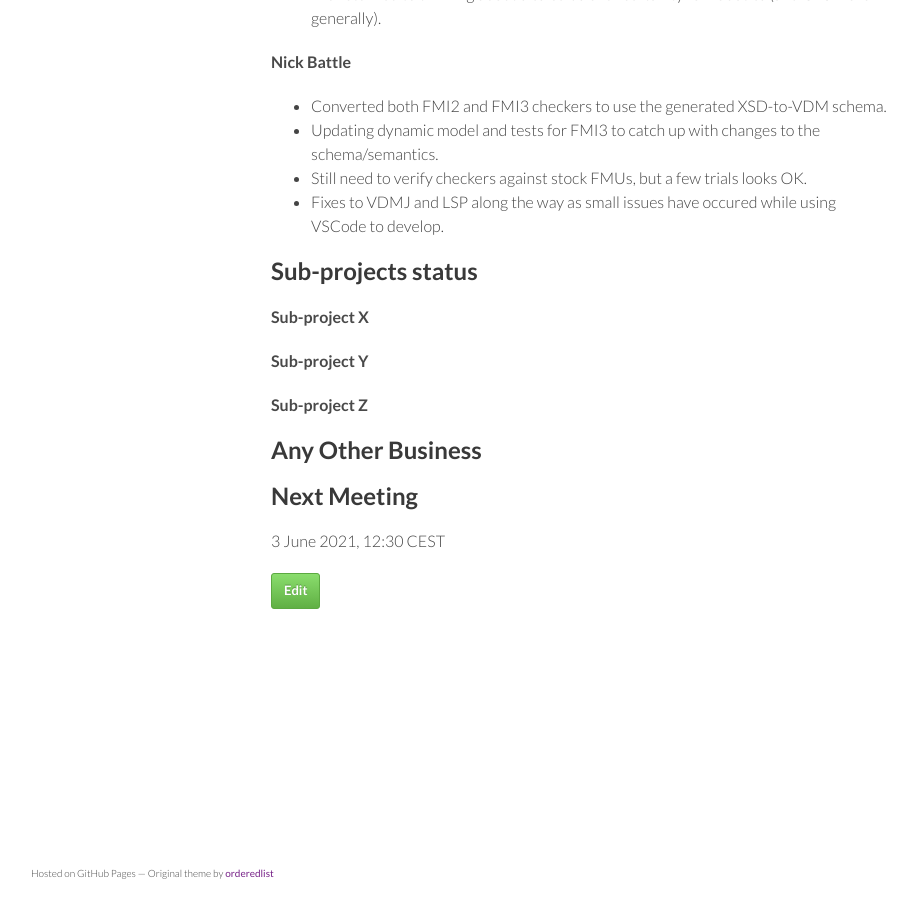
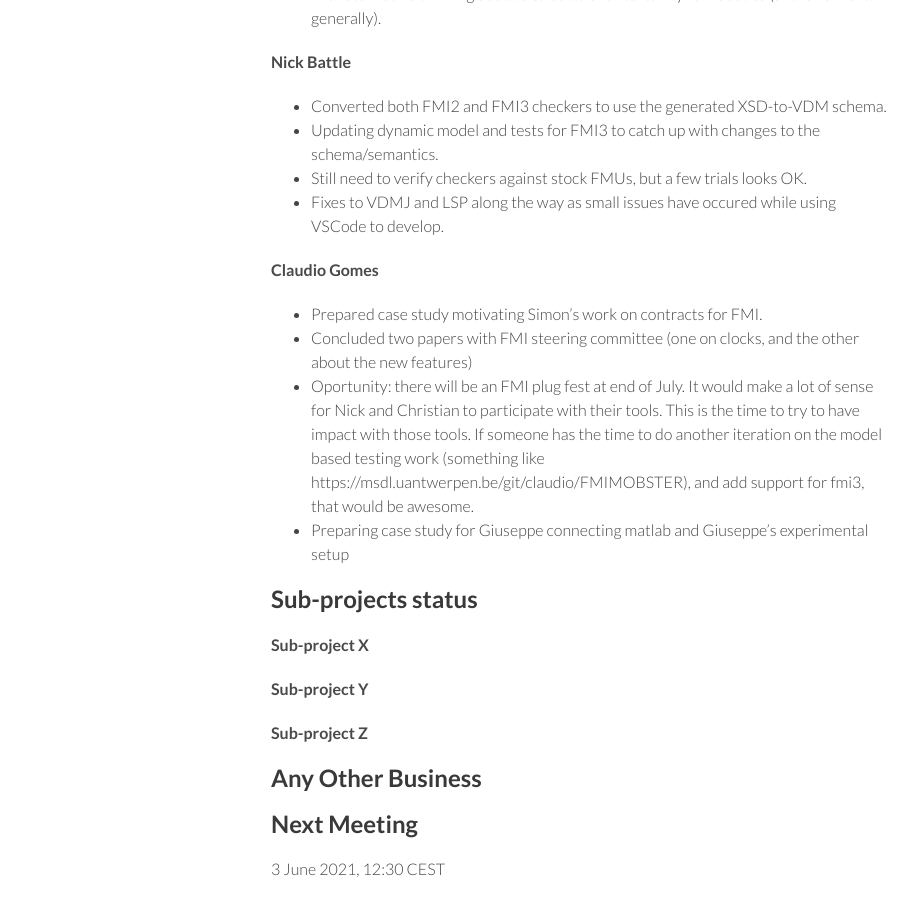
Before and after one commit to digitaltwincentre/digitaltwincentre.github.io, a Jekyll site: the page built from _biweeklies/Biweekly-40.md, in a window 1280 px wide and 900 px high, scrolled down 1303 px. Shown: the whole window, without its empty margins (179-1096 px from the left). Built offline with Jekyll 4.4.1, drawn with Linux system fonts in a browser that asks for light colours; nearby versions of some CDN libraries.

Commit message:
Update Biweekly-40.md

```diff
--- a/_biweeklies/Biweekly-40.md
+++ b/_biweeklies/Biweekly-40.md
@@ -59,6 +59,12 @@ date: 20 May 2021, 1230 CEST
 * Still need to verify checkers against stock FMUs, but a few trials looks OK.
 * Fixes to VDMJ and LSP along the way as small issues have occured while using VSCode to develop.
 
+#### Claudio Gomes
+* Prepared case study motivating Simon's work on contracts for FMI.
+* Concluded two papers with FMI steering committee (one on clocks, and the other about the new features)
+* Oportunity: there will be an FMI plug fest at end of July. It would make a lot of sense for Nick and Christian to participate with their tools. This is the time to try to have impact with those tools. If someone has the time to do another iteration on the model based testing work (something like https://msdl.uantwerpen.be/git/claudio/FMIMOBSTER), and add support for fmi3, that would be awesome.
+* Preparing case study for Giuseppe connecting matlab and Giuseppe's experimental setup
+
 ## Sub-projects status
 
 
```
